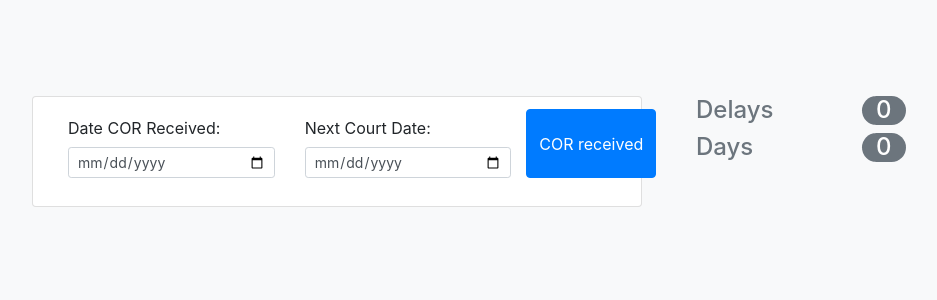
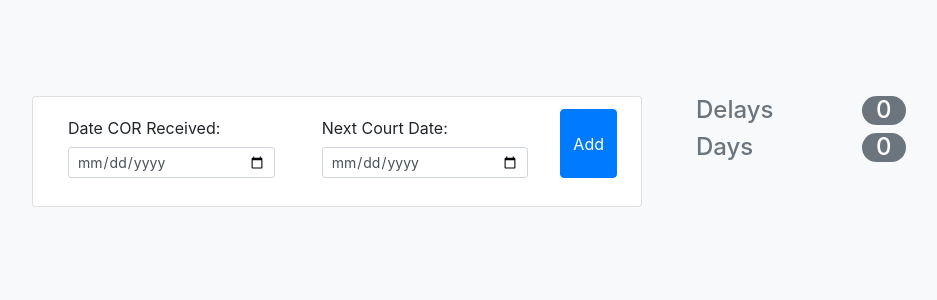
Before and after one commit to TubmanProject/thirty-thirty-time, a plain HTML site: page index.html in a window 1280 px wide. Shown: the top 300 px of the page, without its empty margins (143-1080 px from the left). Drawn offline with nearby package versions, Linux system fonts and the light colour scheme.

Commit message:
Shortening the button text

```diff
--- a/index.html
+++ b/index.html
@@ -60,7 +60,7 @@
                 <div class="invalid-feedback">
                   Date is required.
                 </div>
-                <button class="btn btn-primary mr-1" type="submit" v-on:click="addDate">COR received</button>
+                <button class="btn btn-primary mr-1" type="submit" v-on:click="addDate">Add</button>
               </div>
             </li>
           </ul>
```
